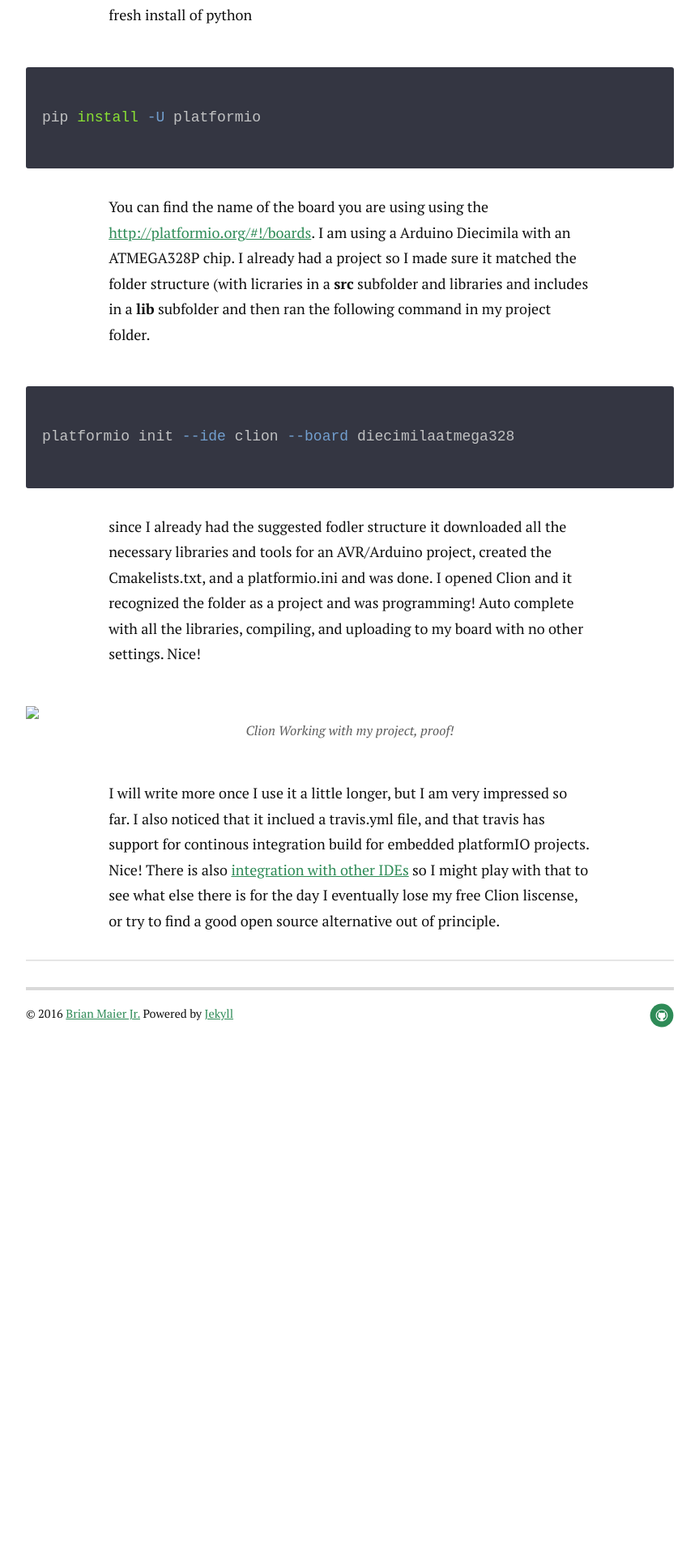
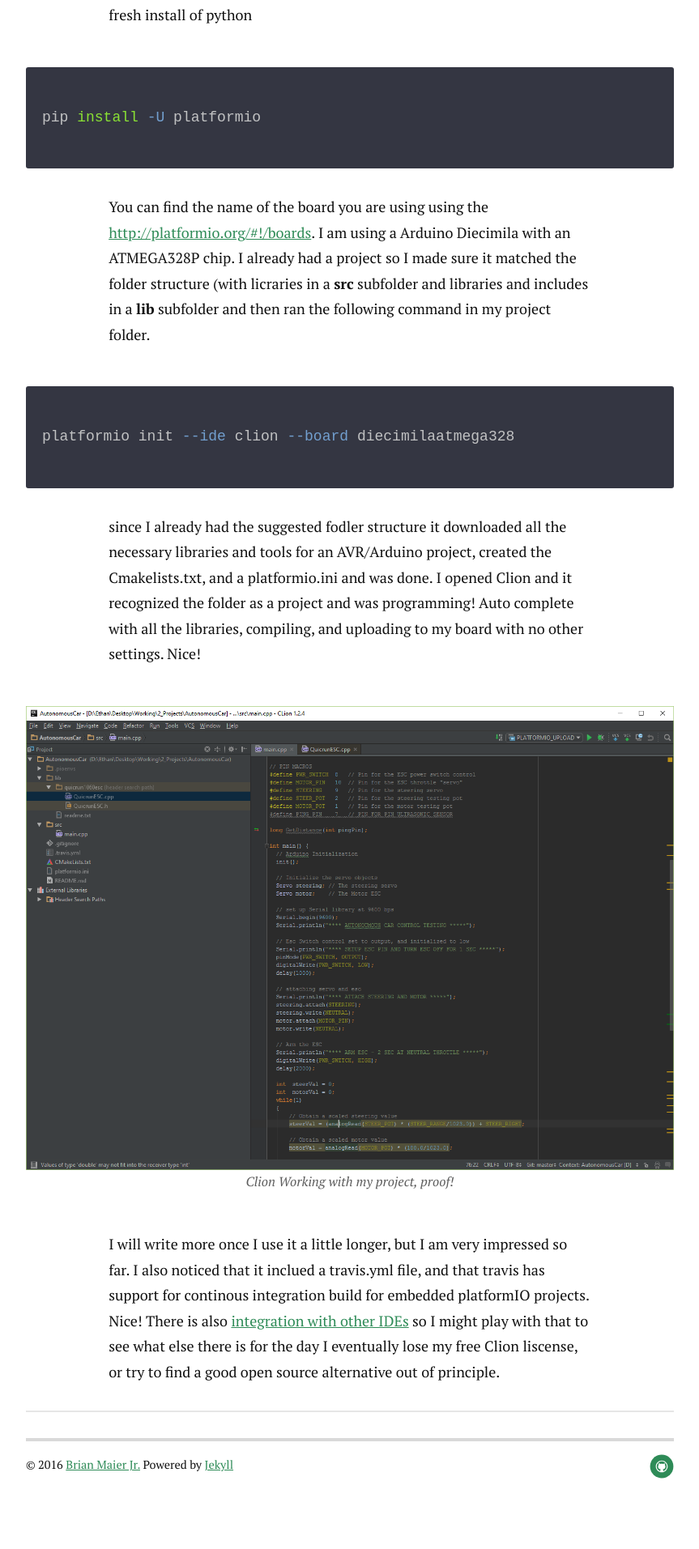
Before and after one commit to SaddlebackCSS/AutonomousCar, a Jekyll site: the page built from _posts/2016-02-04-PlatformIO.markdown, in a window 1280 px wide. Shown: the part 2599-4512 px from the top of the page at 81% size, without its empty margins (208-1071 px from the left). Built offline with Jekyll 4.4.1, drawn with Linux system fonts in a browser that asks for light colours; nearby versions of some CDN libraries; before the commit the page ends 3955 px from its top, so only the background shows below that.

Commit message:
Update 2016-02-04-PlatformIO.markdown

```diff
--- a/_posts/2016-02-04-PlatformIO.markdown
+++ b/_posts/2016-02-04-PlatformIO.markdown
@@ -44,7 +44,7 @@ platformio init --ide clion --board diecimilaatmega328
 since I already had the suggested fodler structure it downloaded all the necessary libraries and tools for an AVR/Arduino project, created the Cmakelists.txt, and a platformio.ini and was done. I opened Clion and it recognized the folder as a project and was programming! Auto complete with all the libraries, compiling, and uploading to my board with no other settings. Nice!
 
 <figure>
-	<img src="../assets/img/clion_avr.PNG">
+	<img src="/assets/img/clion_avr.PNG">
 	<figcaption>Clion Working with my project, proof!</figcaption>
 </figure>
 
```
